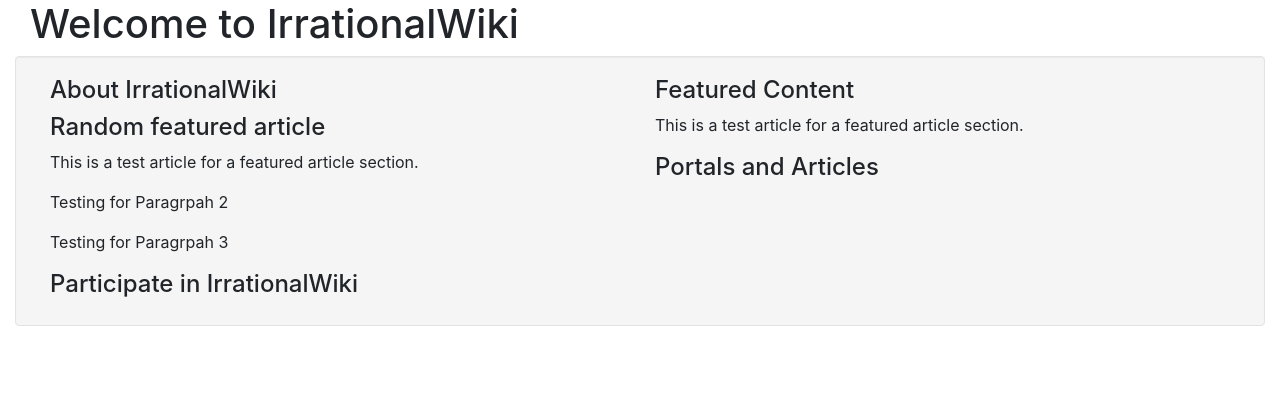
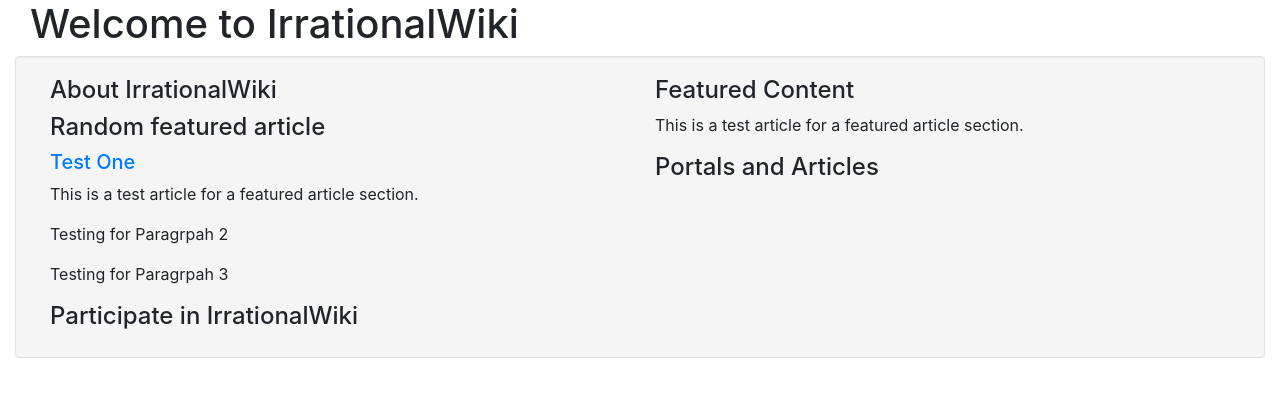
Before and after one commit to Xamdes/irrational-wiki, an Angular app: page / in a window 1280 px wide. Shown: the top 396 px of the page. Built offline with nearby package versions, Linux system fonts and the light colour scheme.

Commit message:
testing routing

```diff
--- a/src/app/app.module.ts
+++ b/src/app/app.module.ts
@@ -4,7 +4,12 @@ import { NgModule } from '@angular/core';
 
 import { AppComponent } from './app.component';
 import { DisplayArticleComponent } from './display-article/display-article.component';
+import { RouterModule, Routes } from '@angular/router';
 
+const appRoutes: Routes = [
+  { path: 'article/:title',      component: DisplayArticleComponent },
+  // { path: '**', component: PageNotFoundComponent }
+];
 
 @NgModule({
   declarations: [
@@ -12,6 +17,10 @@ import { DisplayArticleComponent } from './display-article/display-article.compo
     DisplayArticleComponent
   ],
   imports: [
+    RouterModule.forRoot(
+      appRoutes,
+      { enableTracing: true } // <-- debugging purposes only
+    ),
     BrowserModule
   ],
   providers: [],
--- a/src/app/display-article/display-article.component.html
+++ b/src/app/display-article/display-article.component.html
@@ -1,3 +1,5 @@
 <div class="">
+  <h5><a routerLink="/article" routerLinkActive="active">{{childArticle.title}}</a><router-outlet></router-outlet></h5>
+
   <p *ngFor="let p of childArticle.getParagraphs()">{{p}}</p>
 </div>
```
